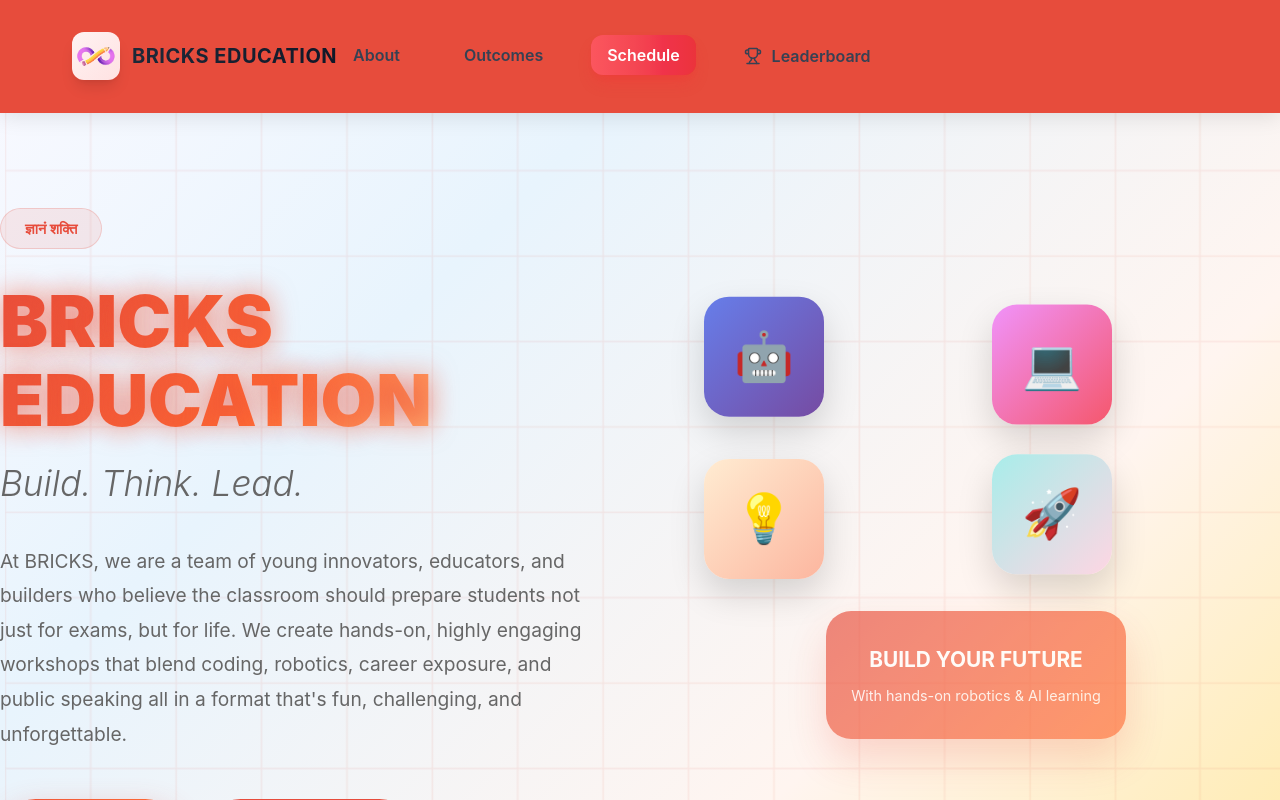
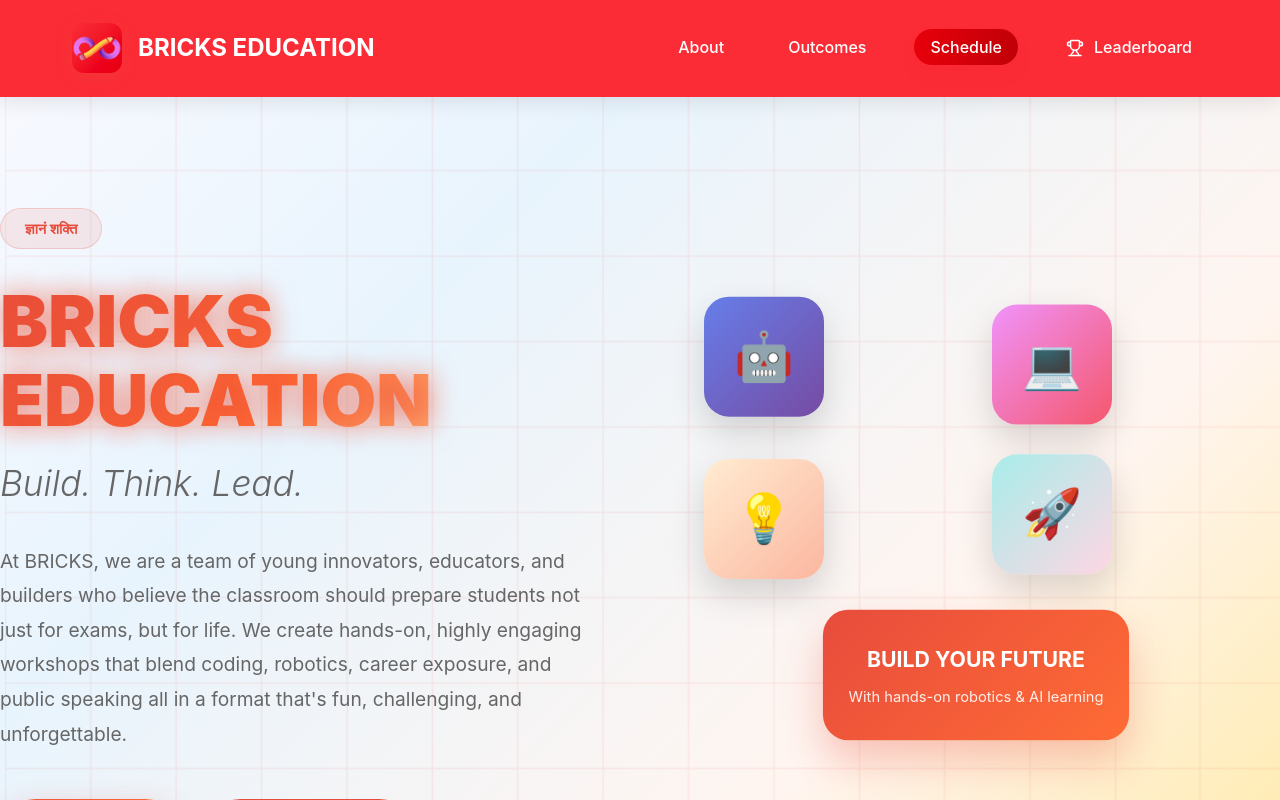
Before and after one commit to Vinay290704/Bricks_Education_Lite, a React (Vite) app: page / in a window 1280 px wide. Shown: the top 800 px of the page. Built offline with nearby package versions, Linux system fonts and the light colour scheme.

Commit message:
final completed connection

```diff
--- a/src/components/Homepage/TestimonialsSection.jsx
+++ b/src/components/Homepage/TestimonialsSection.jsx
@@ -6,8 +6,7 @@
 
   const getImageUrl = (imageName) => {
     try {
-      const url = new URL(`../../assets/${imageName}`, import.meta.url).href;
-      console.log(`Loading image: ${imageName} -> ${url}`);
+      const url = new URL(`../../assets/images/${imageName}`, import.meta.url).href;
       return url;
     } catch (error) {
       console.error(`Failed to load image: ${imageName}`, error);
@@ -17,10 +16,6 @@
     }
   };
 
-  useEffect(() => {
-    console.log("Current module URL:", import.meta.url);
-    console.log("Sample image URL:", getImageUrl("facebook.png"));
-  }, []);
 
   const testimonials = [
     {
--- a/src/components/LeaderBoard/SchoolCodeEntry.jsx
+++ b/src/components/LeaderBoard/SchoolCodeEntry.jsx
@@ -1,15 +1,19 @@
-import {
-  School,
-  Lock,
-  ArrowRight,
-  CheckCircle,
-  AlertCircle,
-} from "lucide-react";
-import BricksLogo from "../../assets/images/Logo.png";
+import { School, Lock, ArrowRight, AlertCircle } from "lucide-react";
 import { useContext, useState } from "react";
 import { DataContext } from "../../context/DataContext";
 
 const SchoolCodeEntry = () => {
+  const getImageUrl = (imageName) => {
+    try {
+      const url = new URL(`../../assets/images/${imageName}`, import.meta.url)
+        .href;
+      return url;
+    } catch (error) {
+      return `https://via.placeholder.com/150x150?text=${encodeURIComponent(
+        imageName
+      )}`;
+    }
+  };
   const { schoolCode, setSchoolCode, loading, error, schools, loadData } =
     useContext(DataContext);
 
@@ -20,16 +24,13 @@
       setLocalError("Please enter a school code");
       return;
     }
-
     const validSchoolCode = schools.find(
       (school) => school.code === schoolCode.trim()
     );
-
     if (!validSchoolCode) {
       setLocalError("Invalid school code. Please check and try again.");
       return;
     }
-
     setLocalError("");
     await loadData();
   };
@@ -38,12 +39,6 @@
     setSchoolCode(e.target.value);
     if (localError) setLocalError("");
     if (error) setLocalError("");
-  };
-
-  const handleKeyPress = (e) => {
-    if (e.key === "Enter") {
-      handleSubmit();
-    }
   };
 
   const displayError = localError || error;
@@ -56,7 +51,7 @@
         <div className="text-center mb-8">
           <div className="w-20 h-20 bg-gradient-to-br from-orange-500 to-red-600 rounded-3xl flex items-center justify-center mx-auto mb-6 shadow-2xl">
             <img
-              src={BricksLogo}
+              src={getImageUrl("Logo.png")}
               alt="Bricks Logo"
               className="w-12 h-12 object-contain"
             />
@@ -93,7 +88,6 @@
                   type="text"
                   value={schoolCode}
                   onChange={handleInputChange}
-                  onKeyPress={handleKeyPress}
                   placeholder="Enter your school code"
                   className={`w-full px-4 py-4 text-lg font-mono tracking-wider text-center border-2 rounded-xl focus:outline-none focus:ring-4 transition-all duration-300 ${
                     displayError
--- a/src/components/common/Header.jsx
+++ b/src/components/common/Header.jsx
@@ -6,14 +6,57 @@
 
 const Header = () => {
   const [isMobileMenuOpen, setIsMobileMenuOpen] = useState(false);
+  const [isHeaderVisible, setIsHeaderVisible] = useState(true);
+  const [lastScrollY, setLastScrollY] = useState(0);
   const location = useLocation();
   const isHomePage = location.pathname === "/";
 
   const activeSection = useActiveSection(["about", "outcomes", "schedule"]);
 
+  // Handle scroll for navbar hiding/showing
+  useEffect(() => {
+    const handleScroll = () => {
+      const currentScrollY = window.scrollY;
+
+      if (currentScrollY > lastScrollY && currentScrollY > 100) {
+        setIsHeaderVisible(false);
+      } else {
+        setIsHeaderVisible(true);
+      }
+
+      setLastScrollY(currentScrollY);
+    };
+
+    window.addEventListener("scroll", handleScroll);
+    return () => window.removeEventListener("scroll", handleScroll);
+  }, [lastScrollY]);
+
+  // Close mobile menu when location changes
   useEffect(() => {
     setIsMobileMenuOpen(false);
   }, [location]);
+
+  // Close mobile menu when clicking outside
+  useEffect(() => {
+    const handleOutsideClick = (event) => {
+      if (isMobileMenuOpen && !event.target.closest("nav")) {
+        setIsMobileMenuOpen(false);
+      }
+    };
+
+    if (isMobileMenuOpen) {
+      document.addEventListener("click", handleOutsideClick);
+      // Prevent body scroll when mobile menu is open
+      document.body.style.overflow = "hidden";
+    } else {
+      document.body.style.overflow = "unset";
+    }
+
+    return () => {
+      document.removeEventListener("click", handleOutsideClick);
+      document.body.style.overflow = "unset";
+    };
+  }, [isMobileMenuOpen]);
 
   const handleHashNavigation = (e, hash) => {
     e.preventDefault();
@@ -25,9 +68,14 @@
 
     const element = document.querySelector(hash);
     if (element) {
-      element.scrollIntoView({
+      const headerHeight = 80; // Account for fixed header height
+      const elementPosition = element.getBoundingClientRect().top;
+      const offsetPosition =
+        elementPosition + window.pageYOffset - headerHeight;
+
+      window.scrollTo({
+        top: offsetPosition,
         behavior: "smooth",
-        block: "start",
       });
     }
 
@@ -42,76 +90,104 @@
     return activeSection === sectionId;
   };
 
+  const navigationItems = [
+    { href: "#about", label: "About", section: "about" },
+    { href: "#outcomes", label: "Outcomes", section: "outcomes" },
+    { href: "#schedule", label: "Schedule", section: "schedule" },
+  ];
+
   return (
-    <header className="fixed inset-x-0 top-0 z-50 bg-white/95 backdrop-blur-lg border-b border-gray-200/60 shadow-sm transition-all duration-300 ease-in-out">
-      <nav className="mx-auto max-w-7xl px-4 sm:px-6 lg:px-8">
-        <div className="flex h-16 items-center justify-between lg:h-20">
+    <header
+      className={`fixed inset-x-0 top-0 z-50 bg-red-500 backdrop-blur-[20px] border-b border-red-500/10 shadow-[0_4px_20px_rgba(0,0,0,0.1)] transition-transform duration-300 ease-in-out ${
+        isHeaderVisible ? "translate-y-0" : "-translate-y-full"
+      }`}
+    >
+      <nav className="mx-auto max-w-[1200px] px-8 py-4">
+        <div className="flex h-16 items-center justify-between">
           {/* Logo Section */}
           <Link
             to="/"
-            className="group flex items-center gap-3 text-gray-900 transition-transform duration-300 ease-out hover:scale-105 focus:outline-none focus:ring-2 focus:ring-red-500/20 focus:ring-offset-2 rounded-lg"
+            className="flex items-center gap-4 text-white transition-transform duration-300 ease-out hover:scale-105 focus:outline-none focus:ring-2 focus:ring-red-500/20 focus:ring-offset-2 rounded-lg animate-[slideInLeft_0.8s_ease-out]"
+            onClick={() => setIsMobileMenuOpen(false)}
           >
-            <div className="relative overflow-hidden rounded-xl bg-gradient-to-br from-red-50 to-red-100 p-1 shadow-lg transition-all duration-300 group-hover:shadow-xl group-hover:shadow-red-500/10">
-              <div className="h-8 w-8 overflow-hidden rounded-lg lg:h-10 lg:w-10">
-                <img
-                  src={BricksLogo}
-                  alt="Bricks Education Logo"
-                  className="h-full w-full object-cover transition-transform duration-300 group-hover:scale-110"
-                />
-              </div>
+            <div className="relative w-[50px] h-[50px] bg-gradient-to-br from-red-500 to-red-600 rounded-xl flex items-center justify-center overflow-hidden shadow-[0_4px_15px_rgba(231,76,60,0.3)] transition-all duration-300 hover:rotate-[5deg] hover:scale-105 hover:shadow-[0_8px_25px_rgba(231,76,60,0.4)]">
+              <img
+                src={BricksLogo}
+                alt="Bricks Education Logo"
+                className="w-full h-full object-cover rounded-xl"
+              />
             </div>
-            <div className="bg-gradient-to-r from-gray-800 to-gray-900 bg-clip-text text-lg font-bold tracking-wide text-transparent lg:text-xl">
+            <div className="text-2xl font-bold text-white">
               BRICKS EDUCATION
             </div>
           </Link>
 
-          {/* Desktop Navigation with increased gaps */}
-          <ul className="hidden items-center gap-10 md:flex lg:gap-8">
-            {[
-              { href: "#about", label: "About", section: "about" },
-              { href: "#outcomes", label: "Outcomes", section: "outcomes" },
-              { href: "#schedule", label: "Schedule", section: "schedule" },
-            ].map((item) => (
-              <li key={item.section}>
+          {/* Desktop Navigation */}
+          <ul className="hidden md:flex items-center gap-8 list-none">
+            {navigationItems.map((item) => (
+              <li key={item.section} className="relative">
                 <a
                   href={item.href}
                   onClick={(e) => handleHashNavigation(e, item.href)}
-                  className={`relative px-4 py-2.5 rounded-xl font-semibold text-sm lg:text-base transition-all duration-300 ease-out hover:scale-105 active:scale-95 focus:outline-none focus:ring-2 focus:ring-red-500/20 focus:ring-offset-2 ${
+                  className={`relative px-4 py-2 rounded-[25px] font-medium text-white transition-all duration-300 ease-out hover:scale-105 active:scale-95 focus:outline-none focus:ring-2 focus:ring-red-500/20 focus:ring-offset-2 overflow-hidden ${
                     isActiveLink(item.section)
-                      ? "bg-gradient-to-r from-red-500 to-red-600 text-white shadow-lg shadow-red-500/25"
-                      : "text-gray-700 hover:bg-gradient-to-r hover:from-red-50 hover:to-red-100 hover:text-red-600 hover:shadow-md"
+                      ? "bg-gradient-to-r from-red-600 to-red-700 shadow-lg shadow-red-500/25"
+                      : "hover:bg-white/10"
                   }`}
                 >
                   {item.label}
-                  {isActiveLink(item.section) && (
-                    <div className="absolute inset-0 rounded-xl bg-white/20 animate-pulse"></div>
-                  )}
                 </a>
               </li>
             ))}
 
-            <li>
+            <li className="relative">
               <Link
                 to="/leaderboard"
-                className={`relative flex items-center gap-2.5 px-4 py-2.5 rounded-xl font-semibold text-sm lg:text-base transition-all duration-300 ease-out hover:scale-105 active:scale-95 focus:outline-none focus:ring-2 focus:ring-red-500/20 focus:ring-offset-2 ${
+                className={`relative flex items-center gap-2.5 px-4 py-2 rounded-[25px] font-medium text-white transition-all duration-300 ease-out hover:scale-105 active:scale-95 focus:outline-none focus:ring-2 focus:ring-red-500/20 focus:ring-offset-2 overflow-hidden ${
                   location.pathname === "/leaderboard"
-                    ? "bg-gradient-to-r from-red-500 to-red-600 text-white shadow-lg shadow-red-500/25"
-                    : "text-gray-700 hover:bg-gradient-to-r hover:from-red-50 hover:to-red-100 hover:text-red-600 hover:shadow-md"
+                    ? "bg-gradient-to-r from-red-600 to-red-700 shadow-lg shadow-red-500/25"
+                    : "hover:bg-white/10"
                 }`}
-                onClick={() => setIsMobileMenuOpen(false)}
               >
                 <Trophy size={18} className="flex-shrink-0" />
                 <span>Leaderboard</span>
-                {location.pathname === "/leaderboard" && (
-                  <div className="absolute inset-0 rounded-xl bg-white/20 animate-pulse"></div>
-                )}
               </Link>
             </li>
           </ul>
 
           {/* Mobile Menu Button */}
           <button
-            className="relative p-3 rounded-xl text-gray-700 transition-all duration-300 ease-out hover:bg-gray-100 hover:scale-105 active:scale-95 focus:outline-none focus:ring-2 focus:ring-red-500/20 focus:ring-offset-2 md:hidden"
+            className={`hidden md:hidden flex-col cursor-pointer gap-1 p-2 ${
+              isMobileMenuOpen ? "active" : ""
+            }`}
+            onClick={toggleMobileMenu}
+            aria-label="Toggle mobile menu"
+            aria-expanded={isMobileMenuOpen}
+          >
+            <span
+              className={`w-[25px] h-[3px] bg-white transition-all duration-300 rounded-sm ${
+                isMobileMenuOpen
+                  ? "rotate-45 translate-x-[5px] translate-y-[5px]"
+                  : ""
+              }`}
+            ></span>
+            <span
+              className={`w-[25px] h-[3px] bg-white transition-all duration-300 rounded-sm ${
+                isMobileMenuOpen ? "opacity-0" : ""
+              }`}
+            ></span>
+            <span
+              className={`w-[25px] h-[3px] bg-white transition-all duration-300 rounded-sm ${
+                isMobileMenuOpen
+                  ? "-rotate-45 translate-x-[7px] -translate-y-[6px]"
+                  : ""
+              }`}
+            ></span>
+          </button>
+
+          {/* Updated Mobile Menu Button for smaller screens */}
+          <button
+            className="relative p-3 rounded-xl text-white transition-all duration-300 ease-out hover:bg-white/10 hover:scale-105 active:scale-95 focus:outline-none focus:ring-2 focus:ring-red-500/20 focus:ring-offset-2 md:hidden"
             onClick={toggleMobileMenu}
             aria-label="Toggle mobile menu"
             aria-expanded={isMobileMenuOpen}
@@ -135,27 +211,20 @@
             isMobileMenuOpen ? "max-h-96 opacity-100 pb-6" : "max-h-0 opacity-0"
           }`}
         >
-          <div className="border-t border-gray-200/60 pt-4">
-            <ul className="space-y-3">
-              {[
-                { href: "#about", label: "About", section: "about" },
-                { href: "#outcomes", label: "Outcomes", section: "outcomes" },
-                { href: "#schedule", label: "Schedule", section: "schedule" },
-              ].map((item) => (
+          <div className="border-t border-white/20 pt-4">
+            <ul className="space-y-3 list-none">
+              {navigationItems.map((item) => (
                 <li key={item.section}>
                   <a
                     href={item.href}
                     onClick={(e) => handleHashNavigation(e, item.href)}
-                    className={`relative block px-4 py-3.5 rounded-xl font-semibold transition-all duration-300 ease-out hover:scale-[1.02] active:scale-[0.98] focus:outline-none focus:ring-2 focus:ring-red-500/20 focus:ring-offset-2 ${
+                    className={`relative block px-4 py-3.5 rounded-[25px] font-medium text-white transition-all duration-300 ease-out hover:scale-[1.02] active:scale-[0.98] focus:outline-none focus:ring-2 focus:ring-red-500/20 focus:ring-offset-2 overflow-hidden ${
                       isActiveLink(item.section)
-                        ? "bg-gradient-to-r from-red-500 to-red-600 text-white shadow-lg shadow-red-500/25"
-                        : "text-gray-700 hover:bg-gradient-to-r hover:from-red-50 hover:to-red-100 hover:text-red-600"
+                        ? "bg-gradient-to-r from-red-600 to-red-700 shadow-lg shadow-red-500/25"
+                        : "hover:bg-white/10"
                     }`}
                   >
                     {item.label}
-                    {isActiveLink(item.section) && (
-                      <div className="absolute inset-0 rounded-xl bg-white/20 animate-pulse"></div>
-                    )}
                   </a>
                 </li>
               ))}
@@ -163,18 +232,15 @@
               <li>
                 <Link
                   to="/leaderboard"
-                  className={`relative flex items-center gap-3 px-4 py-3.5 rounded-xl font-semibold transition-all duration-300 ease-out hover:scale-[1.02] active:scale-[0.98] focus:outline-none focus:ring-2 focus:ring-red-500/20 focus:ring-offset-2 ${
+                  className={`relative flex items-center gap-3 px-4 py-3.5 rounded-[25px] font-medium text-white transition-all duration-300 ease-out hover:scale-[1.02] active:scale-[0.98] focus:outline-none focus:ring-2 focus:ring-red-500/20 focus:ring-offset-2 overflow-hidden ${
                     location.pathname === "/leaderboard"
-                      ? "bg-gradient-to-r from-red-500 to-red-600 text-white shadow-lg shadow-red-500/25"
-                      : "text-gray-700 hover:bg-gradient-to-r hover:from-red-50 hover:to-red-100 hover:text-red-600"
+                      ? "bg-gradient-to-r from-red-600 to-red-700 shadow-lg shadow-red-500/25"
+                      : "hover:bg-white/10"
                   }`}
                   onClick={() => setIsMobileMenuOpen(false)}
                 >
                   <Trophy size={20} className="flex-shrink-0" />
                   <span>Leaderboard</span>
-                  {location.pathname === "/leaderboard" && (
-                    <div className="absolute inset-0 rounded-xl bg-white/20 animate-pulse"></div>
-                  )}
                 </Link>
               </li>
             </ul>
--- a/src/context/DataContext.jsx
+++ b/src/context/DataContext.jsx
@@ -112,7 +112,6 @@
         return result;
       });
     } catch (error) {
-      console.error("CSV parsing error:", error);
       throw new Error("Failed to parse CSV data");
     }
   }, []);
@@ -205,7 +204,6 @@
       setAuthenticated(true);
       setTeams(teamsData);
     } catch (error) {
-      console.error("Error loading data:", error);
       setError(
         error.message ||
           "Failed to load data. Please check your Sheet ID and make sure the sheet is public."
--- a/src/styles/style.css
+++ b/src/styles/style.css
@@ -84,130 +84,7 @@
 }
 
 /* Enhanced Header */
-header {
-  background: #e74c3c;
-  backdrop-filter: blur(20px);
-  border-bottom: 1px solid rgba(231, 76, 60, 0.1);
-  padding: 1rem 0;
-  position: fixed;
-  width: 100%;
-  top: 0;
-  z-index: 1000;
-  box-shadow: 0 4px 20px rgba(0, 0, 0, 0.1);
-  transition: transform 0.3s ease-in-out;
-}
-
-.navbar-hidden {
-  transform: translateY(-100%);
-}
-
-nav {
-  display: flex;
-  justify-content: space-between;
-  align-items: center;
-  max-width: 1200px;
-  margin: 0 auto;
-  padding: 0 2rem;
-}
-
-.logo-container {
-  display: flex;
-  align-items: center;
-  gap: 1rem;
-  animation: slideInLeft 0.8s ease-out;
-}
-
-.logo-icon {
-  width: 50px;
-  height: 50px;
-  background: linear-gradient(
-    135deg,
-    var(--primary-color),
-    var(--secondary-color)
-  );
-  border-radius: 12px;
-  display: flex;
-  align-items: center;
-  justify-content: center;
-  position: relative;
-  overflow: hidden;
-  box-shadow: 0 4px 15px rgba(231, 76, 60, 0.3);
-  transition: var(--transition);
-}
-
-.logo-icon:hover {
-  transform: rotate(5deg) scale(1.05);
-  box-shadow: 0 8px 25px rgba(231, 76, 60, 0.4);
-}
-
-.logo-icon img {
-  width: 100%;
-  height: 100%;
-  object-fit: cover;
-  border-radius: 12px;
-}
-
-.logo-text {
-  font-size: 1.5rem;
-  font-weight: 700;
-  color: white;
-}
-
-.nav-links {
-  display: flex;
-  list-style: none;
-  gap: 2rem;
-  align-items: center;
-}
-
-.nav-links li {
-  position: relative;
-}
-
-.nav-links a {
-  color: white;
-  text-decoration: none;
-  font-weight: 500;
-  padding: 0.5rem 1rem;
-  border-radius: 25px;
-  position: relative;
-  overflow: hidden;
-  transition: var(--transition);
-}
-
-.nav-links a:hover {
-  color: #e74c3c;
-  background: white;
-}
-
-/* Mobile Menu */
-.mobile-menu-toggle {
-  display: none;
-  flex-direction: column;
-  cursor: pointer;
-  gap: 4px;
-  padding: 8px;
-}
-
-.mobile-menu-toggle span {
-  width: 25px;
-  height: 3px;
-  background: white;
-  transition: var(--transition);
-  border-radius: 2px;
-}
-
-.mobile-menu-toggle.active span:nth-child(1) {
-  transform: rotate(45deg) translate(5px, 5px);
-}
-
-.mobile-menu-toggle.active span:nth-child(2) {
-  opacity: 0;
-}
-
-.mobile-menu-toggle.active span:nth-child(3) {
-  transform: rotate(-45deg) translate(7px, -6px);
-}
+
 
 /* Main Content */
 main {
```
Also changed, not shown: src/assets/images/Scaler.jpg (renamed from src/assets/templates/Scaler.jpg).
